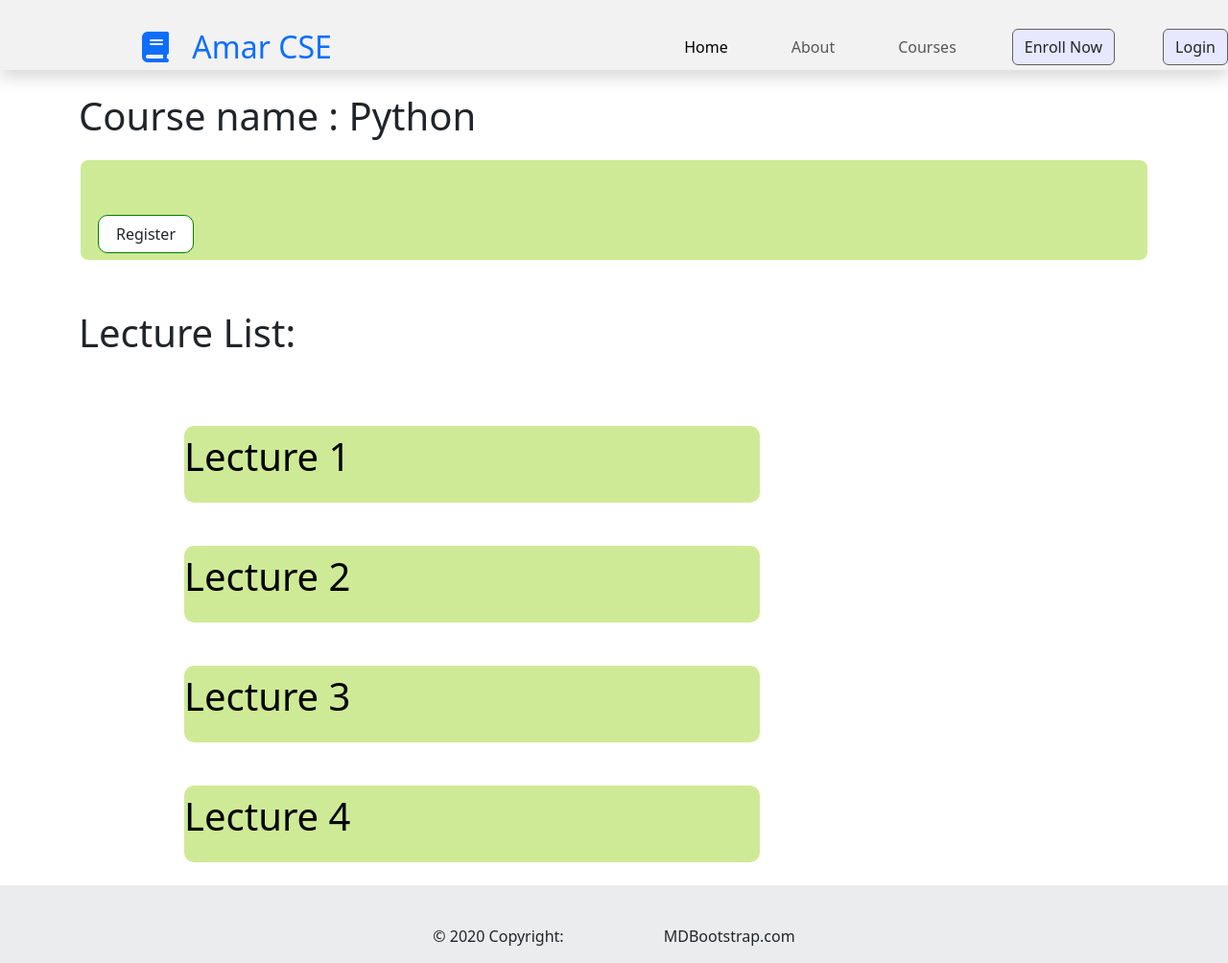
After one commit to proshanto18/cse310, a Django app: page /lectures/ in a window 1280 px wide. The commit adds this page. Shown: the whole page at 96% size. Run offline with Django 5.2, Linux system fonts and the light colour scheme; some libraries are stand-ins or nearby versions.

Commit message:
lectures

```diff
--- a/amarcse/amarcse/urls.py
+++ b/amarcse/amarcse/urls.py
@@ -14,5 +14,6 @@ urlpatterns = [
     path('user/', views.USER, name='user'),
     path('academic_course/', views.ACADEMIC_COURSE, name='academic_course'),
     path('career_course/', views.CAREER_COURSE, name='career_course'),
+    path('lectures/', views.LECTURES, name='lectures'),
 
 ]
--- a/amarcse/amarcse/views.py
+++ b/amarcse/amarcse/views.py
@@ -12,8 +12,12 @@ def INDEX(request):
 
 def ACADEMIC_COURSE(request):
     return render(request,'components/academic_course.html')
+
 def CAREER_COURSE(request):
     return render(request,'components/career_course.html')
+
+def LECTURES(request):
+    return render(request,'components/lectures.html')
 
 def REGISTER(request):
     if request.method == 'POST':
--- /dev/null
+++ b/amarcse/static/css/lectures.css
@@ -0,0 +1,41 @@
+
+.boxx{
+	margin-top: 20px;
+	background-color: #cfea96;
+	border: 2px solid white;
+	border-radius: 10px;
+
+}
+.button_b{
+	height: 40px;
+	width: 100px;
+	border: 1px solid green;
+	border-radius: 10px;
+	background-color: white;
+
+}
+.button_b:hover{
+	background-color: #e86931;
+}
+.listt{
+	padding-top: 50px;
+}
+.refer{
+	padding-top: 20px;
+	padding-left: 10px;
+
+}
+.refe{
+   padding-top: 20px;
+}
+.ref{
+	padding-top: 8px;
+	display: inline-block;
+	color: black;
+	height: 80px;
+	width: 600px;
+	text-decoration: none;
+	background-color: #cfea96;
+	border-radius: 10px;
+
+}
--- a/amarcse/template/base.html
+++ b/amarcse/template/base.html
@@ -13,6 +13,7 @@
     <link rel="stylesheet" href="{% static 'css/index.css'%}">
     <link rel="stylesheet" href="{% static 'css/index1.css'%}">
     <link rel="stylesheet" href="{% static 'css/index2.css'%}">
+    <link rel="stylesheet" href="{% static 'css/lectures.css'%}">
     <link rel="stylesheet" href="{% static 'css/user.css'%}">
 
 </head>
--- /dev/null
+++ b/amarcse/template/components/lectures.html
@@ -0,0 +1,43 @@
+{% extends 'base.html' %}
+
+
+{% block content %}
+
+<section class="lecture">
+    <div class="container">
+      <div class="title">
+        <h1>Course name : Python</h1>
+      </div>
+
+      <div class="boxx col-lg-12">
+        <div class="btn">
+          <button class="btn button_b" type="button">Register</button>
+        </div>
+      </div>
+
+      <div class="listt">
+        <div>
+          <h1>Lecture List:</h1>
+        </div>
+        <div class="refer">
+         <div class="row">
+           <div class="col-lg-12 refe">
+            <a href="" class="ref"><h1>Lecture 1</h1></a>
+           </div>
+           <div class="col-lg-12 refe">
+            <a href="" class="ref"><h1>Lecture 2</h1></a>
+           </div>
+           <div class="col-lg-12 refe">
+            <a href="" class="ref"><h1>Lecture 3</h1></a>
+           </div>
+           <div class="col-lg-12 refe">
+            <a href="" class="ref"><h1>Lecture 4</h1></a>
+           </div>
+         </div>
+        </div>
+      </div>
+
+    </div>
+</section>
+
+{% endblock %}
```
Also changed, not shown: amarcse/template/components/academic_course.html (+6 -6 lines), amarcse/template/components/career_course.html (+4 -4 lines).
